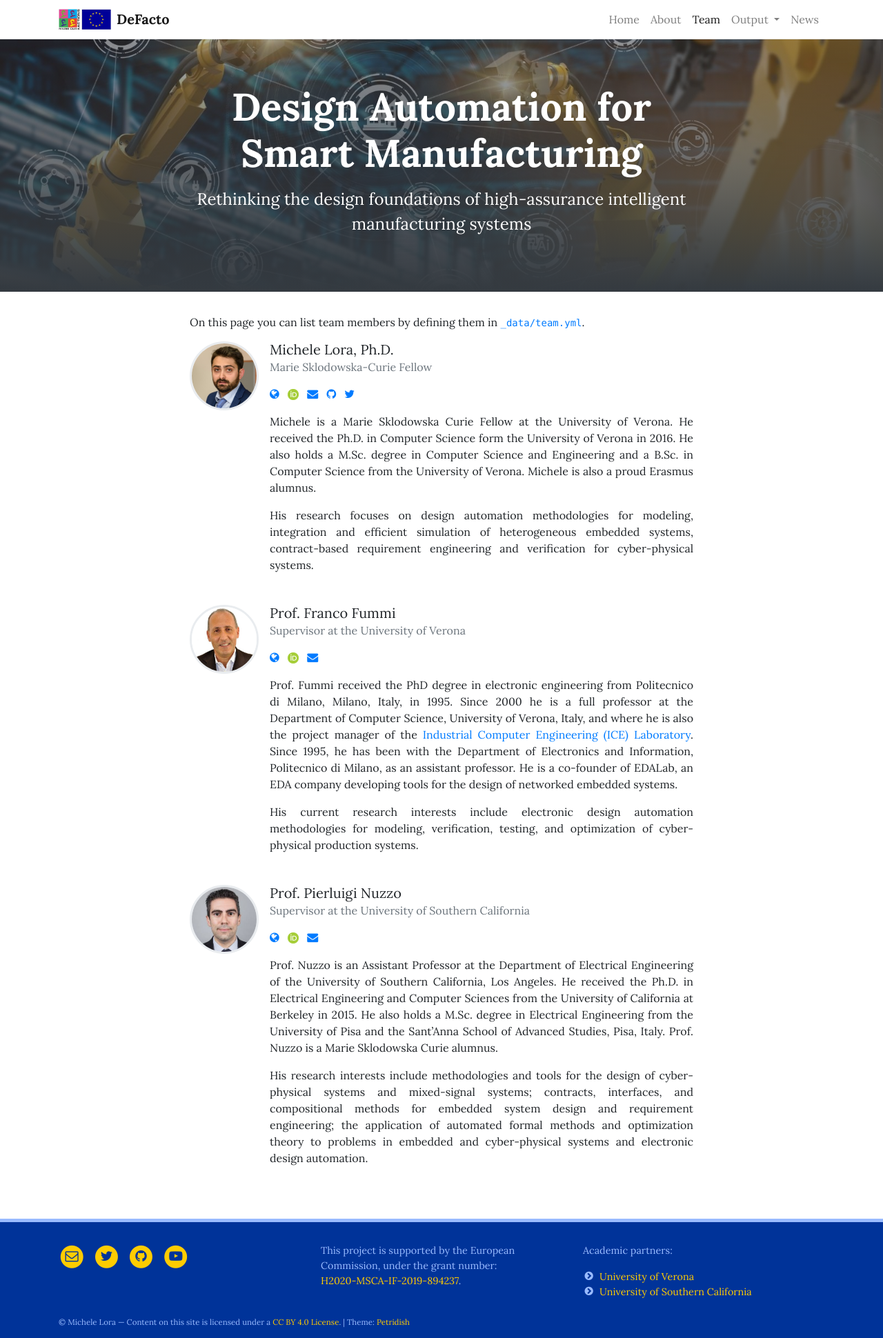
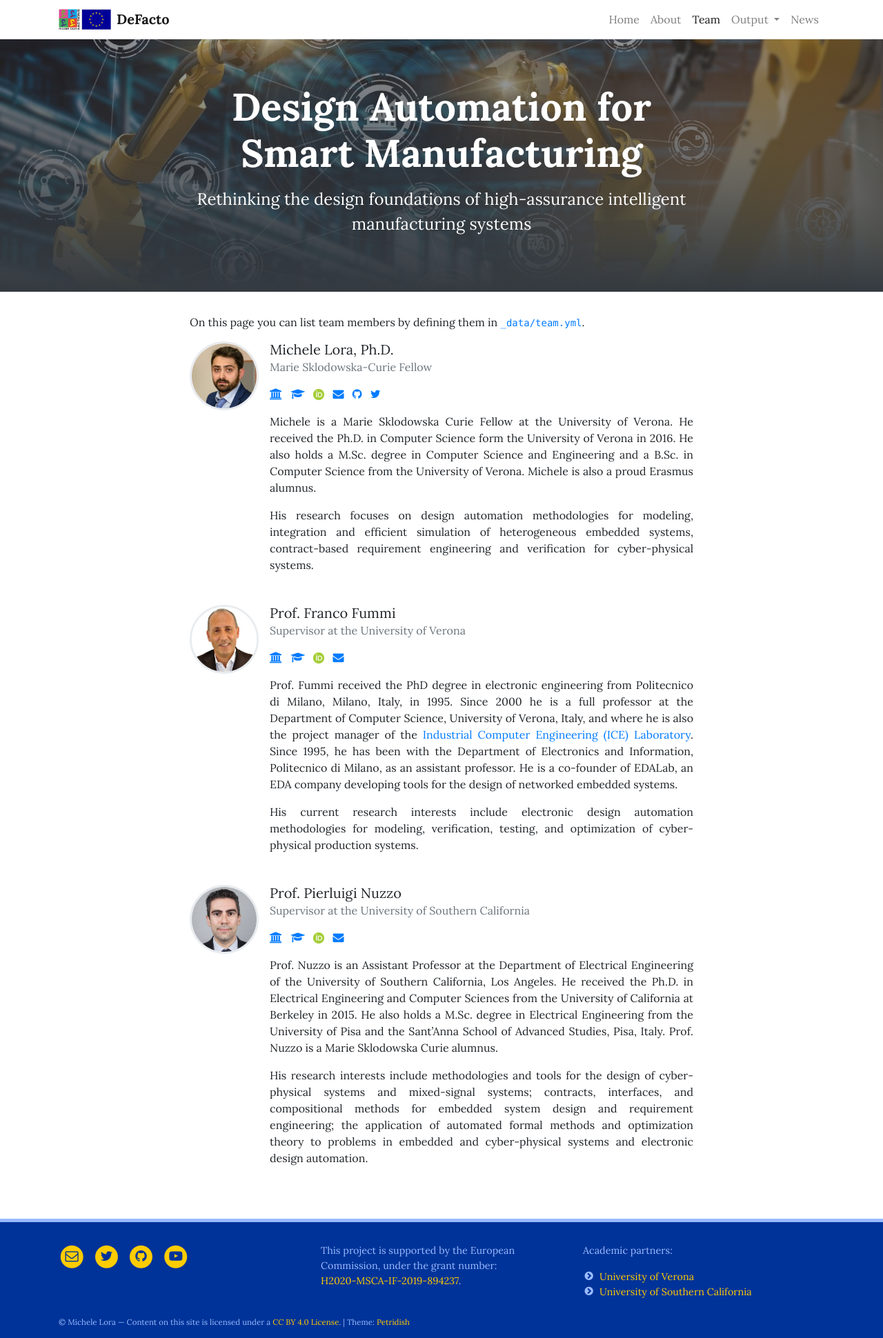
Before and after one commit to DeFacto-H2020/defacto-website, a Jekyll site: the page built from pages/team.md, in a window 1280 px wide. Shown: the whole page at 69% size. Built offline with Jekyll 4.4.1, drawn with Linux system fonts in a browser that asks for light colours.

Commit message:
Add google scholar to team.

```diff
--- a/_data/team.yml
+++ b/_data/team.yml
@@ -22,6 +22,7 @@
   email: michele.lora@univr.it
   github: michele-lora
   twitter: il_Lora
+  scholar: https://scholar.google.com/citations?user=DNoGdSIAAAAJ
 
 - name: Prof. Franco Fummi
   role: Supervisor at the University of Verona
@@ -46,6 +47,7 @@
   web: https://www.di.univr.it/?ent=persona&id=59
   orcid: 0000-0002-4404-5791
   email: franco.fummi@univr.it
+  scholar: https://scholar.google.com/citations?user=nhZeZLQAAAAJ
 
 - name: Prof. Pierluigi Nuzzo
   role: Supervisor at the University of Southern California
@@ -70,3 +72,4 @@
   web: https://descyphy.usc.edu/
   orcid: 0000-0003-2984-0364
   email: nuzzo@usc.edu
+  scholar: https://scholar.google.com/citations?user=GsDdaaYAAAAJ
--- a/_layouts/team.html
+++ b/_layouts/team.html
@@ -20,7 +20,13 @@ description: Template for team page
       <ul class="list-inline">
         {% if member.web %}
         <li class="list-inline-item">
-          <a href="{{ member.web }}" target=”_blank”><i class="fa fa-globe"></i></a>
+          <a href="{{ member.web }}" target=”_blank”><i class="fa fa-university"></i></a>
+        </li>
+        {% endif %}
+
+        {% if member.scholar %}
+        <li class="list-inline-item">
+          <a href="{{ member.scholar }}" target=”_blank”><i class="fa fa-graduation-cap"></i></a>
         </li>
         {% endif %}
 
```
Also changed, not shown: 1 other file.
